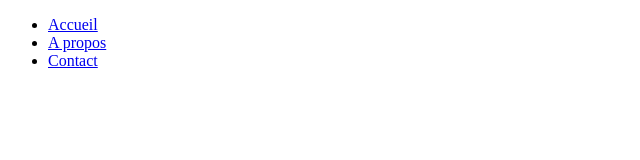
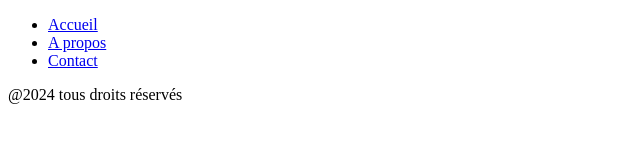
Before and after one commit to oumaymaTray12/site-web, a plain HTML site: page index.html in a window 1280 px wide. Shown: the whole page, without its empty margins (0-640 px from the left). Drawn offline with Linux system fonts and the light colour scheme.

Commit message:
modification du pied de page dans la branche principale

```diff
--- a/index.html
+++ b/index.html
@@ -14,5 +14,8 @@
             <li><a href="#contact">Contact </a></li>
         </ul>
     </nav>
+    <footer>
+        <p>@2024 tous droits réservés </p>
+    </footer>
 </body>
 </html>
```
